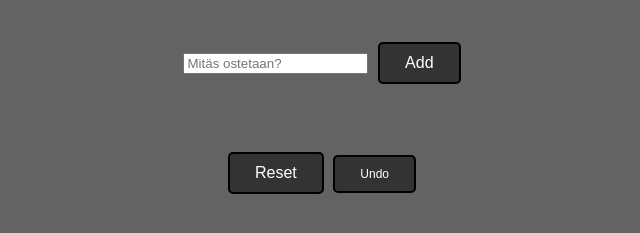
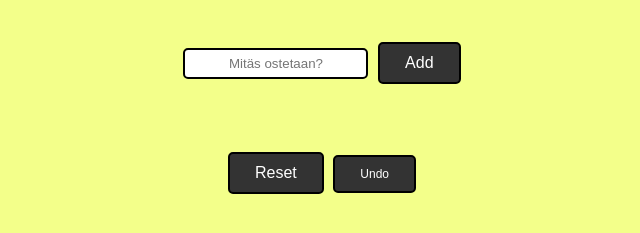
Before and after one commit to ilarisiikonen/Shopping-list, a plain HTML site: page index.html in a window 1280 px wide. Shown: the part 205-438 px from the top of the page, without its empty margins (318-958 px from the left). Drawn offline with Linux system fonts and the light colour scheme.

Commit message:
updates on css

```diff
--- a/main.js
+++ b/main.js
@@ -77,6 +77,7 @@ function displayShoppings() {
        /*  const img = document.createElement("img")
         img.src = 'check.png'
         document.getElementsByClassName("collectedItem") */
+
         //add item to the list
         lista.append(item)
 
--- a/style.css
+++ b/style.css
@@ -13,7 +13,14 @@ body {
     font-size: small;
     opacity: 0.8;
     margin: 10px 0px 25px 0px;
+  }
 
+  #newItem {
+    width:fit-content ;
+    height: 25px;
+    text-align: center;
+    border: 2px solid black;
+    border-radius: 5px;
   }
 
   #content {
@@ -49,6 +56,7 @@ body {
   /* ostos */
   .listItem {
     width: auto;
+
     height: 30px;
     margin: 10px;
     text-align: center;
@@ -75,6 +83,6 @@ body {
 
 @media only screen and (min-width: 420px) {
   body {
-    background-color: rgb(99, 99, 99);
+    background-color: rgb(243, 255, 138);
   }
 }
```
Also changed, not shown: info.txt.
